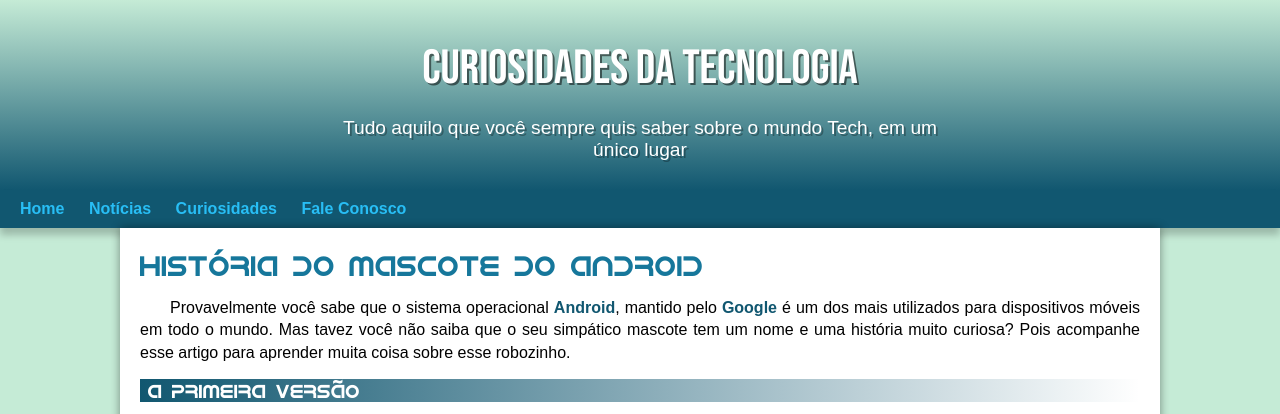
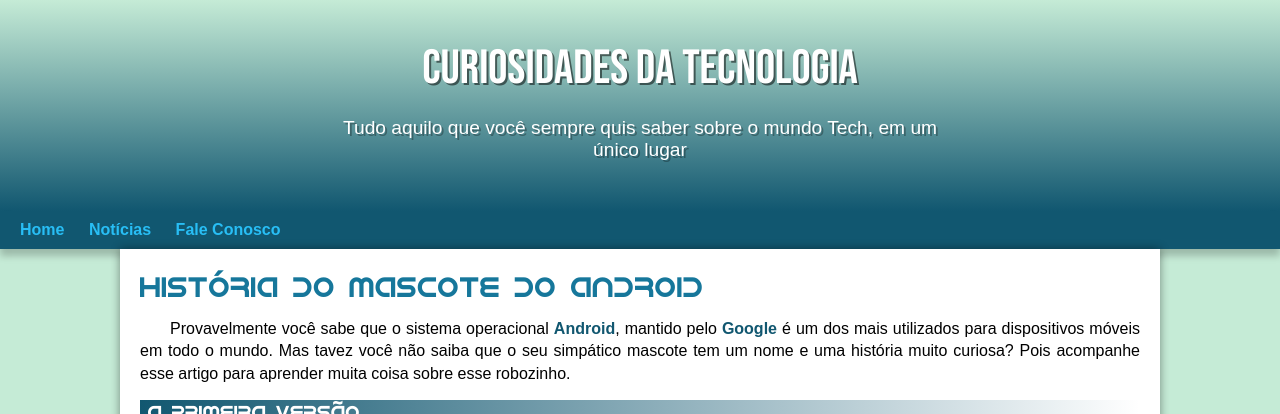
Before and after one commit to rwteixeira/projeto-android, a plain HTML site: page index.html in a window 1280 px wide. Shown: the top 414 px of the page. Drawn offline with Linux system fonts and the light colour scheme.

Commit message:
Atualizações em folha de estilo
padding-bottom

```diff
--- a/estilo/style.css
+++ b/estilo/style.css
@@ -53,7 +53,7 @@ header > p {
     padding-right: 10px;
     padding-left: 10px;
     margin: auto;
-    margin-bottom: 20px;
+    padding-bottom: 50px;
     text-shadow: 2px 2px 0px rgba(0, 0, 0, 0.295);
 
 }
@@ -63,7 +63,7 @@ header > h1 {
     font-family: var(--fonte-destaque);
     font-size: 3em;
     font-weight: normal;
-    margin-bottom: 20px;
+    padding-bottom: 20px;
     text-shadow: 2px 2px 0px rgba(0, 0, 0, 0.521);
 }
 
--- a/index.html
+++ b/index.html
@@ -16,7 +16,6 @@
 <nav>
     <a href="#">Home</a>
     <a href="#">Notícias</a>
-    <a href="#">Curiosidades</a>
     <a href="#">Fale Conosco</a>
 </nav>
 
```
